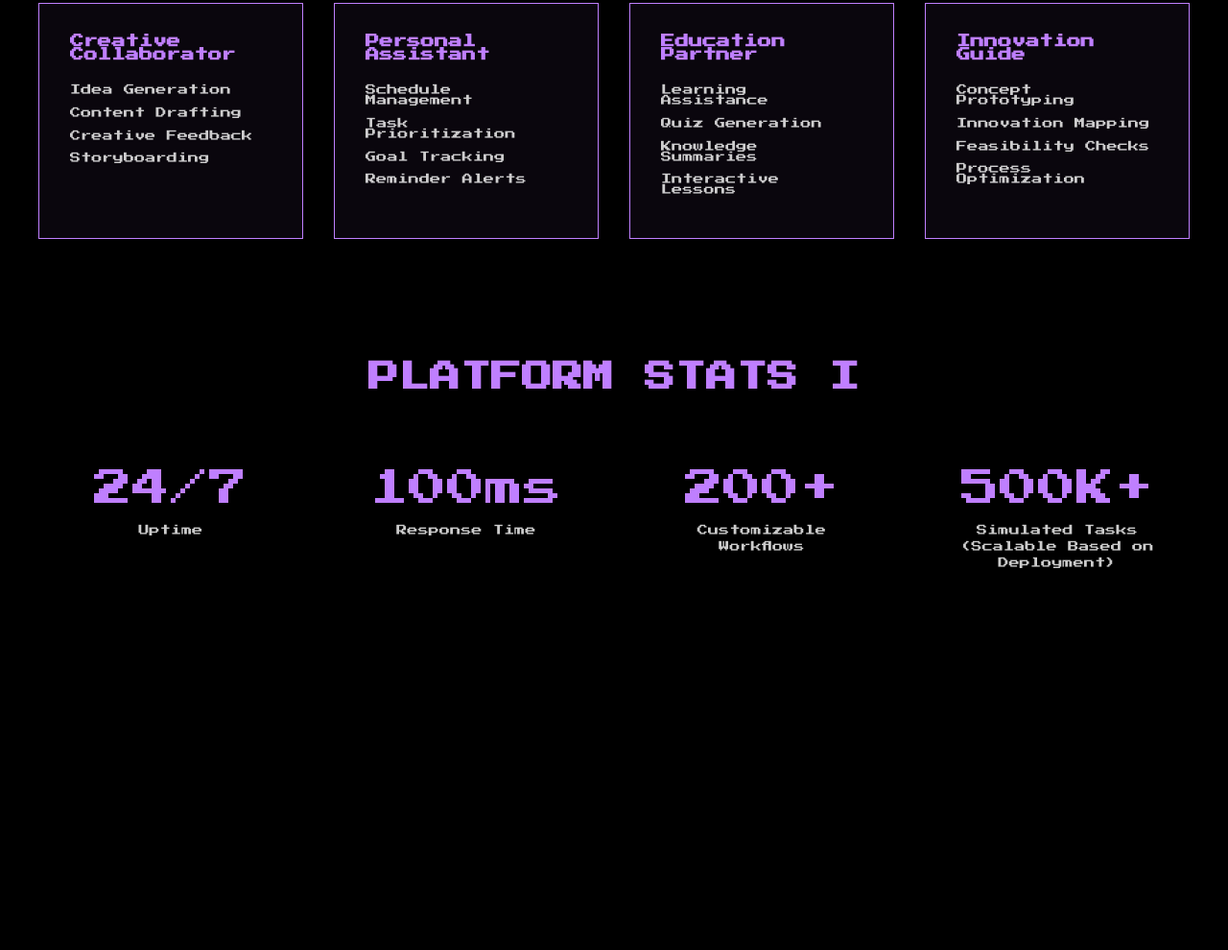
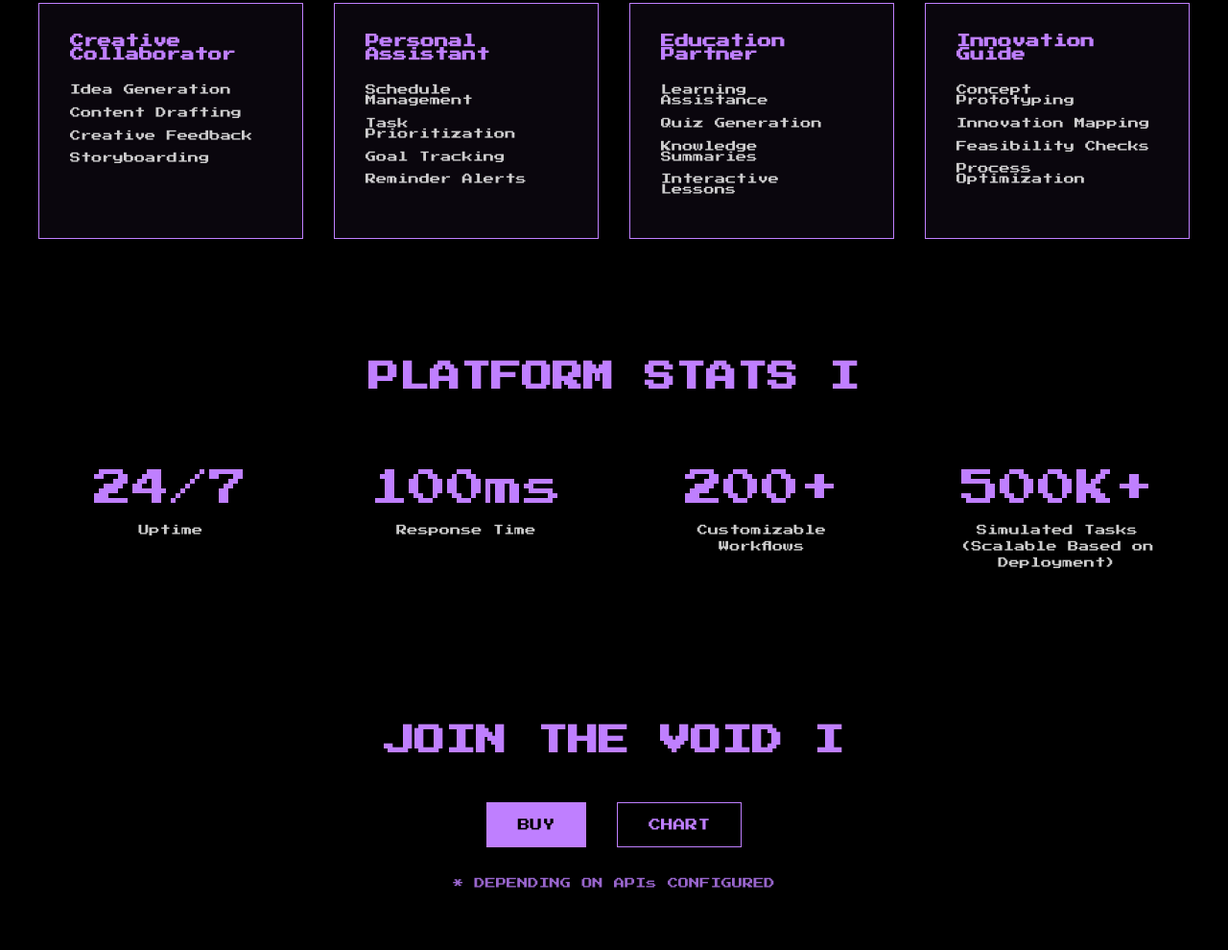
Before and after one commit to joaoolucas/voidagent, a plain HTML site: page index.html in a window 1280 px wide. Shown: the part 1549-2539 px from the top of the page at 96% size. Before the commit the page ends 2241 px from the top, so only its background shows below. Drawn offline with Linux system fonts and the light colour scheme.

Commit message:
Add complete landing page with all sections

```diff
--- a/index.html
+++ b/index.html
@@ -147,5 +147,14 @@
         </div>
     </section>
 
+    <section class="join-void">
+        <h2 class="section-title">JOIN THE VOID I</h2>
+        <div class="join-buttons">
+            <button class="primary-button">BUY</button>
+            <button class="secondary-button">CHART</button>
+        </div>
+        <p class="disclaimer">* DEPENDING ON APIs CONFIGURED</p>
+    </section>
+
 </body>
 </html>
--- a/styles.css
+++ b/styles.css
@@ -209,6 +209,24 @@ button {
     opacity: 0.8;
 }
 
+.join-void {
+    padding: 4rem 2rem;
+    text-align: center;
+}
+
+.join-buttons {
+    display: flex;
+    gap: 2rem;
+    justify-content: center;
+    margin-bottom: 2rem;
+}
+
+.disclaimer {
+    color: var(--primary-color);
+    font-size: 0.7rem;
+    opacity: 0.8;
+}
+
 @media (max-width: 768px) {
     .title {
         font-size: 2rem;
@@ -253,4 +271,10 @@ button {
     .use-case-card {
         padding: 1.5rem;
     }
+
+    .join-buttons {
+        flex-direction: column;
+        gap: 1rem;
+        align-items: center;
+    }
 }
```
